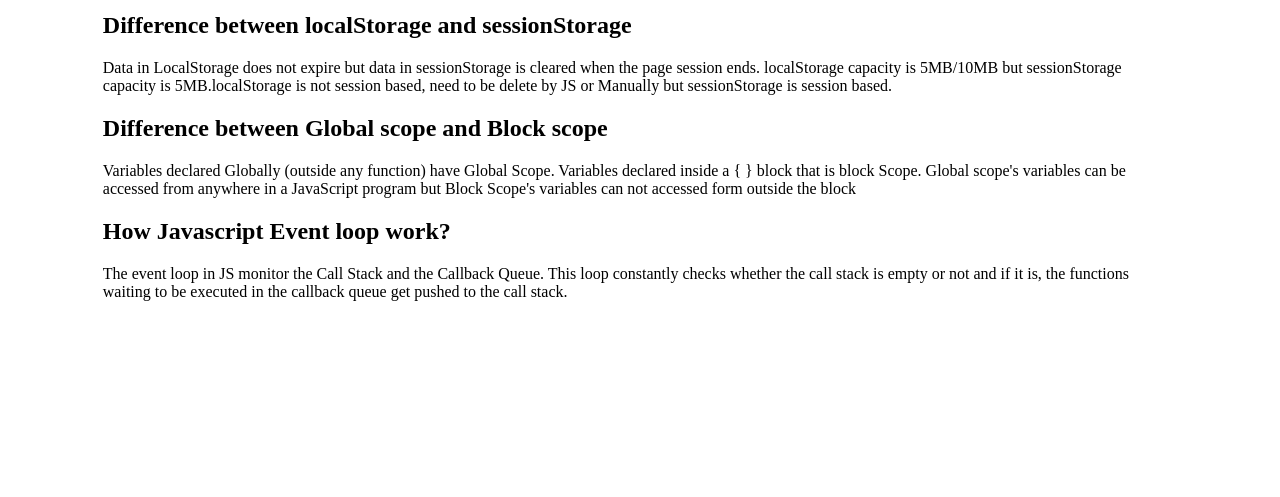
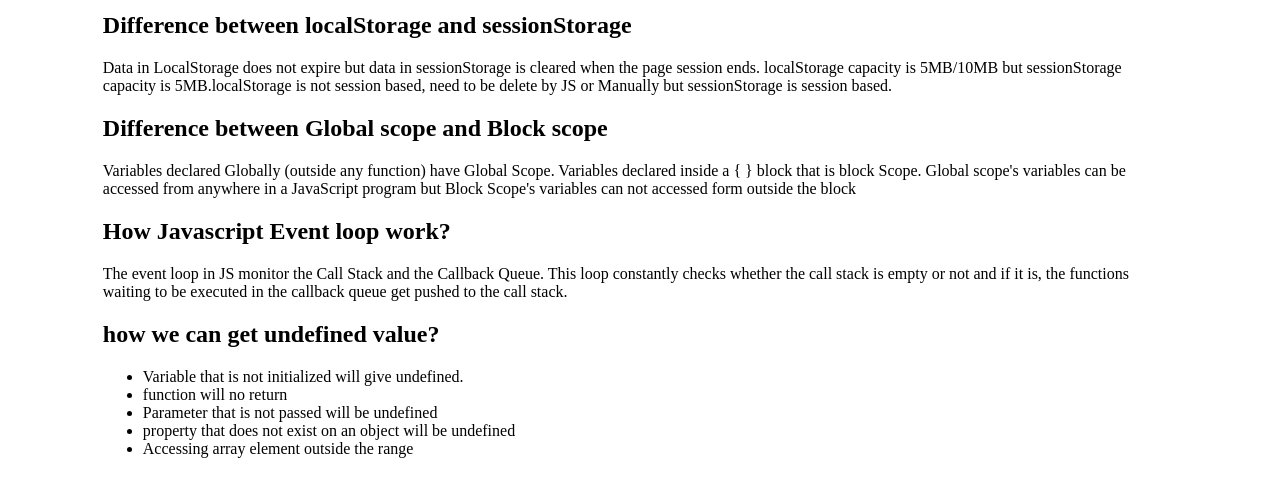
Before and after one commit to bashar4980/JS_Debug, a plain HTML site: page blog.html in a window 1280 px wide. Shown: the part 101-598 px from the top of the page. Drawn offline with Linux system fonts and the light colour scheme.

Commit message:
Fourth blog post is created

```diff
--- a/blog.html
+++ b/blog.html
@@ -44,8 +44,21 @@
           <div class="blog_3"><h2>How Javascript Event loop work?</h2>
         <p>The event loop in JS monitor the Call Stack and the Callback Queue. This loop constantly checks whether the call stack is empty or not and if it is, the functions waiting to be executed in the callback queue get pushed to the call stack. </p>
     </div>
-          <div class="blog_3">
-            <h2></h2>
+          <div class="blog_4">
+            <h2>how we can get undefined value?</h2>
+            <p>
+                <ul>
+                    <li>Variable that is not initialized will give undefined.
+                    </li>
+                    <li>function will no return</li>
+                    <li>Parameter that is not passed will be undefined
+
+                    </li><li>
+                        property that does not exist on an object will be undefined
+                    </li>
+                    <li>Accessing array element outside the range</li>
+                </ul>
+            </p>
           </div>
         </div>
       </section>
```
